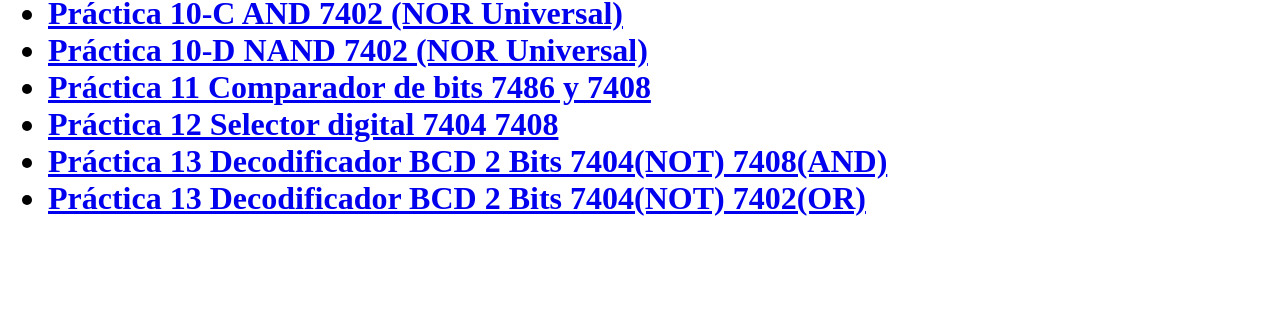
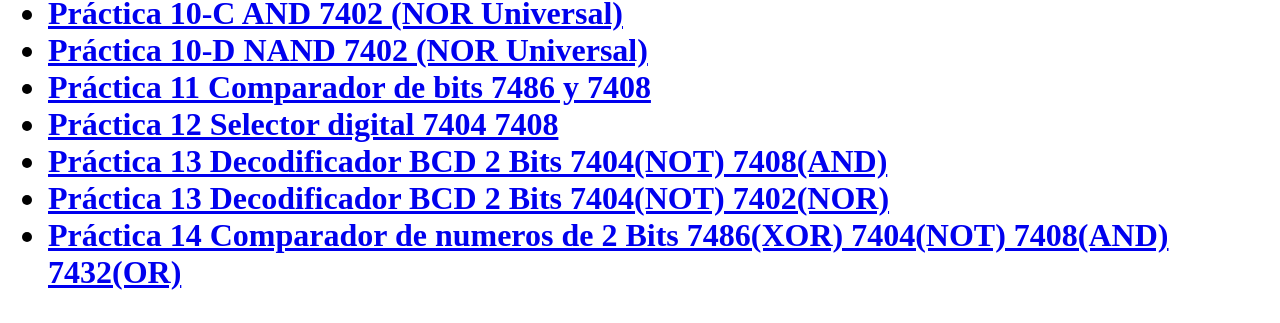
Before and after one commit to alfonzog/electronica.ctem.lab1, a plain HTML site: page index.html in a window 1280 px wide. Shown: the part 711-1034 px from the top of the page. Before the commit the page ends 960 px from the top, so only its background shows below. Drawn offline with Linux system fonts and the light colour scheme.

Commit message:
Practica 14 comparador de numeros de 2 bits

```diff
--- a/index.html
+++ b/index.html
@@ -33,7 +33,8 @@ Pagina de prácticas
           <li><a href="practica11-comparador-7486-7408.mp4">Práctica 11 Comparador de bits 7486 y 7408</a></li>
           <li><a href="practica12-selector-7404-7408.mp4">Práctica 12 Selector digital 7404 7408</a></li>
           <li><a href="practica13-decodificador-bcd-2-bits-7404-7408.mp4">Práctica 13 Decodificador BCD 2 Bits 7404(NOT) 7408(AND)</a></li>
-          <li><a href="practica13-decodificador-bcd-2-bits-7404-7402.mp4">Práctica 13 Decodificador BCD 2 Bits 7404(NOT) 7402(OR)</a></li>
+          <li><a href="practica13-decodificador-bcd-2-bits-7404-7402.mp4">Práctica 13 Decodificador BCD 2 Bits 7404(NOT) 7402(NOR)</a></li>
+          <li><a href="practica14-comparador-numeros-2-bits-7486-7404-7408-7432.mp4">Práctica 14 Comparador de numeros de 2 Bits 7486(XOR) 7404(NOT) 7408(AND) 7432(OR)</a></li>
         </ul>
     </body>
 </html>
```
